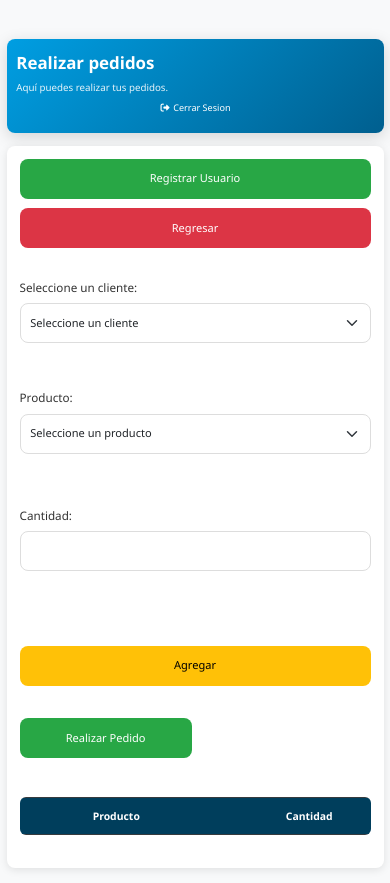
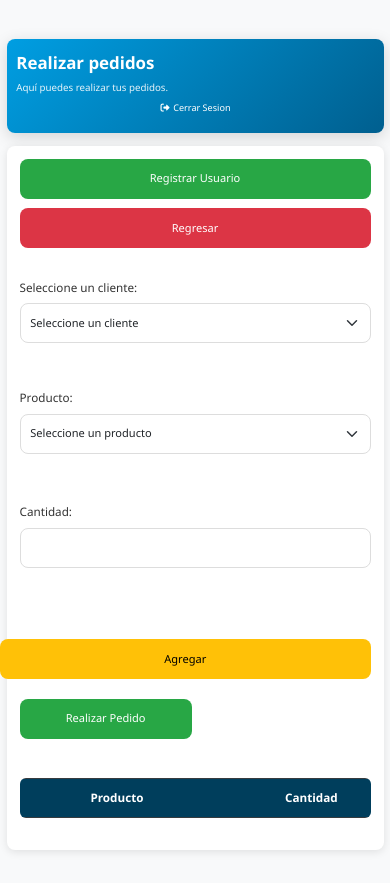
Before and after one commit to JCmontero22/appWeb_prodcutos_aseo_j-m, a PHP site: page /PROYECTO_JM-ML/pedidos in a window 390 px wide. Run offline with PHP 8.4, Linux system fonts and the light colour scheme; the visitor is signed in with stand-in values (Sample User, id 1); data comes from the database, SQL or seed files in the repository; lists and menus that the app fills with data are empty; some libraries are stand-ins or nearby versions.

Commit message:
Mejorar UX móvil en pantalla Realizar Pedidos
CSS Changes:
- Botón X tabla más pequeño (padding 0.25rem, font 0.65rem, height 32px)
- Texto tabla aumentado un poco (font-size 0.85rem en tbody, 0.9rem en thead)
- Gap entre inputs reducido (0.75rem en lugar de g-5)
- Botón Agregar más cerca de Cantidad (padding-left: 0)
- HTML body preparado para viewport-fit (notch support)

JavaScript Changes:
- Agregado scroll automático cuando se enfoca un input
- Scroll suave al centro del input (block: center)
- Delay de 300ms para esperar que aparezca el teclado
- Previene que el teclado tape el input siendo completado

Mejoras UX:
✓ Botón X menos intrusivo
✓ Texto más legible
✓ Menos brecha entre campos
✓ Agregar adyacente a Cantidad
✓ Input siempre visible cuando se escribe (móvil)

Co-Authored-By: Claude Haiku 4.5 <noreply@anthropic.com>

```diff
--- a/assets/css/style.css
+++ b/assets/css/style.css
@@ -37,6 +37,14 @@
 html {
     font-size: 16px;
     scroll-behavior: smooth;
+    /* Prevenir zoom en inputs en iOS */
+    height: 100%;
+}
+
+body {
+    height: 100%;
+    /* Viewport fit para notch */
+    viewport-fit: cover;
 }
 
 body {
@@ -711,14 +719,14 @@ p {
 
     /* Tabla responsive en móvil */
     .table {
-        font-size: 0.75rem;
+        font-size: 0.85rem;
         min-width: 600px;
         margin-bottom: 0;
     }
 
     .table thead th {
         padding: 0.75rem 0.5rem;
-        font-size: 0.8rem;
+        font-size: 0.9rem;
         white-space: nowrap;
     }
 
@@ -726,6 +734,7 @@ p {
         padding: 0.75rem 0.5rem;
         white-space: nowrap;
         vertical-align: middle;
+        font-size: 0.85rem;
     }
 
     .table-responsive {
@@ -735,11 +744,13 @@ p {
         border-radius: 6px;
     }
 
-    /* Botones en tabla */
+    /* Botones en tabla - Botón X más pequeño */
     .table .btn {
-        padding: 0.35rem 0.5rem;
-        font-size: 0.7rem;
+        padding: 0.25rem 0.4rem;
+        font-size: 0.65rem;
         white-space: nowrap;
+        min-width: 40px;
+        height: 32px;
     }
 
     /* Select y form en móvil */
@@ -812,11 +823,16 @@ p {
     }
 
     .row.mt-2.g-5 {
-        gap: 0 !important;
+        gap: 0.75rem !important;
     }
 
     .row.mt-2.g-5 > div {
-        margin-bottom: 1rem;
+        margin-bottom: 0;
+    }
+
+    /* Acercar botón agregar a cantidad */
+    .row.mt-2.g-5 .col-md-4:last-child {
+        padding-left: 0 !important;
     }
 
     /* Alinear botón agregar */
--- a/views/Pedidos/pedido.php
+++ b/views/Pedidos/pedido.php
@@ -113,3 +113,18 @@
 </div>
 
 <script src="assets/js/pedido.js"></script>
+
+<script>
+// Mover pantalla cuando el teclado aparece para que no se tape el input
+document.addEventListener('DOMContentLoaded', function() {
+    const focusableElements = document.querySelectorAll('input, select, textarea');
+
+    focusableElements.forEach(element => {
+        element.addEventListener('focus', function(e) {
+            setTimeout(() => {
+                this.scrollIntoView({ behavior: 'smooth', block: 'center' });
+            }, 300);
+        });
+    });
+});
+</script>
```
